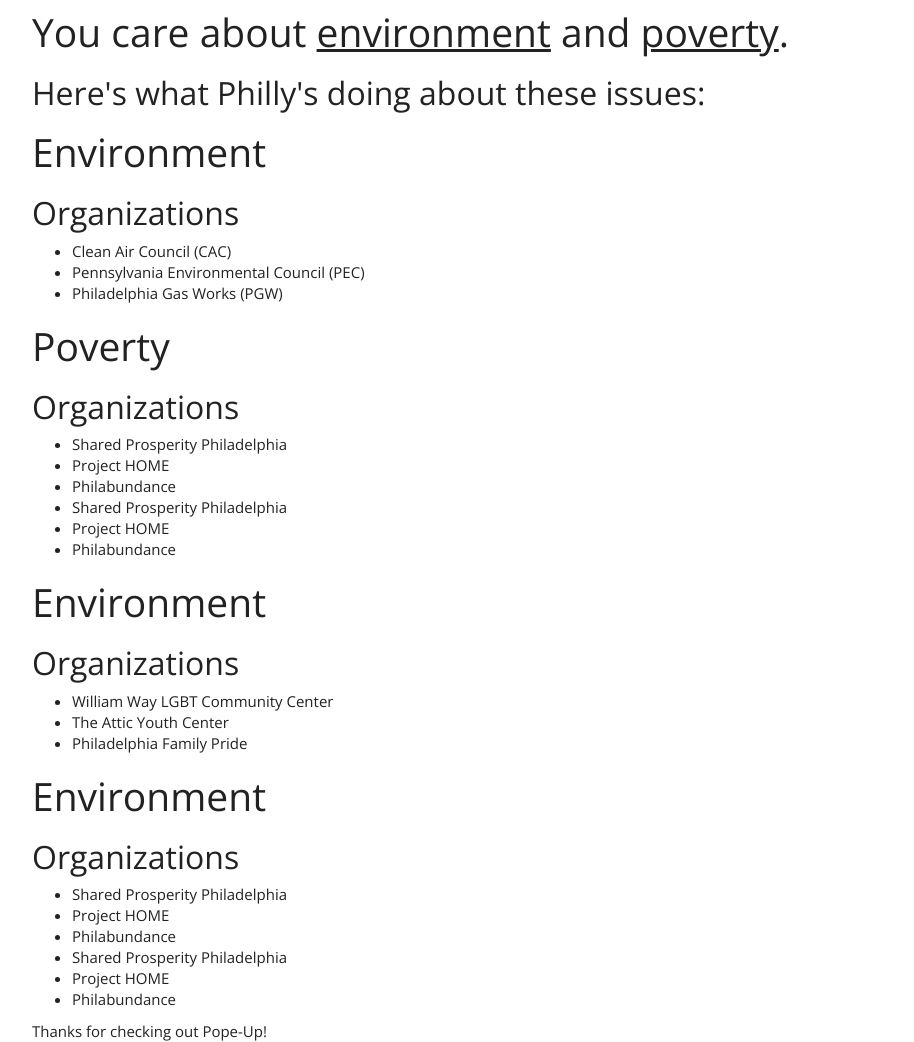
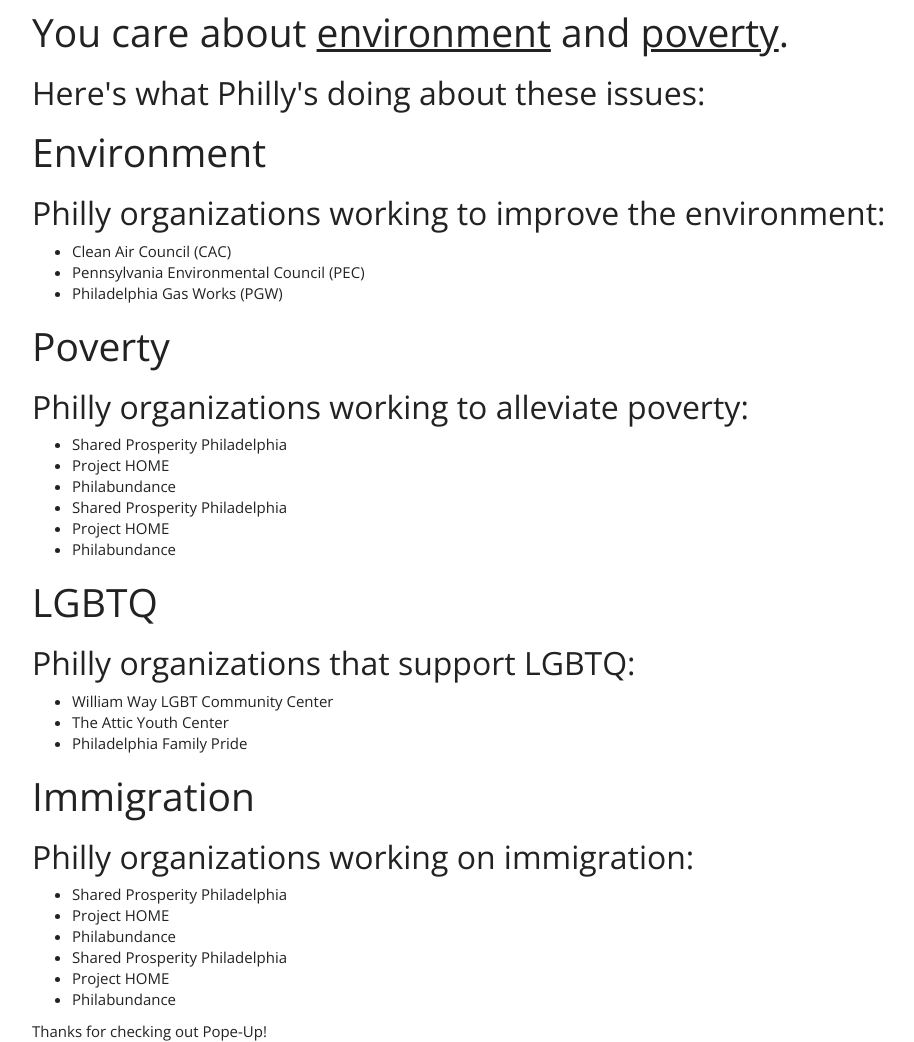
Before and after one commit to hcutler/Pope-Up, a Flask app: page /issues in a window 1280 px wide. Shown: the part 192-1234 px from the top of the page, without its empty margins (38-952 px from the left). Run offline with Flask 2, Linux system fonts and the light colour scheme; some libraries are stand-ins or nearby versions.

Commit message:
fixed data

```diff
--- a/templates/issues.html
+++ b/templates/issues.html
@@ -10,7 +10,7 @@
 
 <section class="issue" data-issue="environment">
 	<h1>Environment</h1>
-	<h2>Organizations</h2>
+	<h2>Philly organizations working to improve the environment:</h2>
 	<ul class="issue-orgs">
 	</ul>
 
@@ -21,7 +21,7 @@
 
 <section class="issue" data-issue="poverty">
 	<h1>Poverty</h1>
-	<h2>Organizations</h2>
+	<h2>Philly organizations working to alleviate poverty:</h2>
 	<ul class="issue-orgs">
 	</ul>
 
@@ -32,8 +32,8 @@
 
 
 <section class="issue" data-issue="lgbtq">
-	<h1>Environment</h1>
-	<h2>Organizations</h2>
+	<h1>LGBTQ</h1>
+	<h2>Philly organizations that support LGBTQ:</h2>
 	<ul class="issue-orgs">
 	</ul>
 
@@ -44,8 +44,8 @@
 
 
 <section class="issue" data-issue="poverty">
-	<h1>Environment</h1>
-	<h2>Organizations</h2>
+	<h1>Immigration</h1>
+	<h2>Philly organizations working on immigration:</h2>
 	<ul class="issue-orgs">
 	</ul>
 
```
